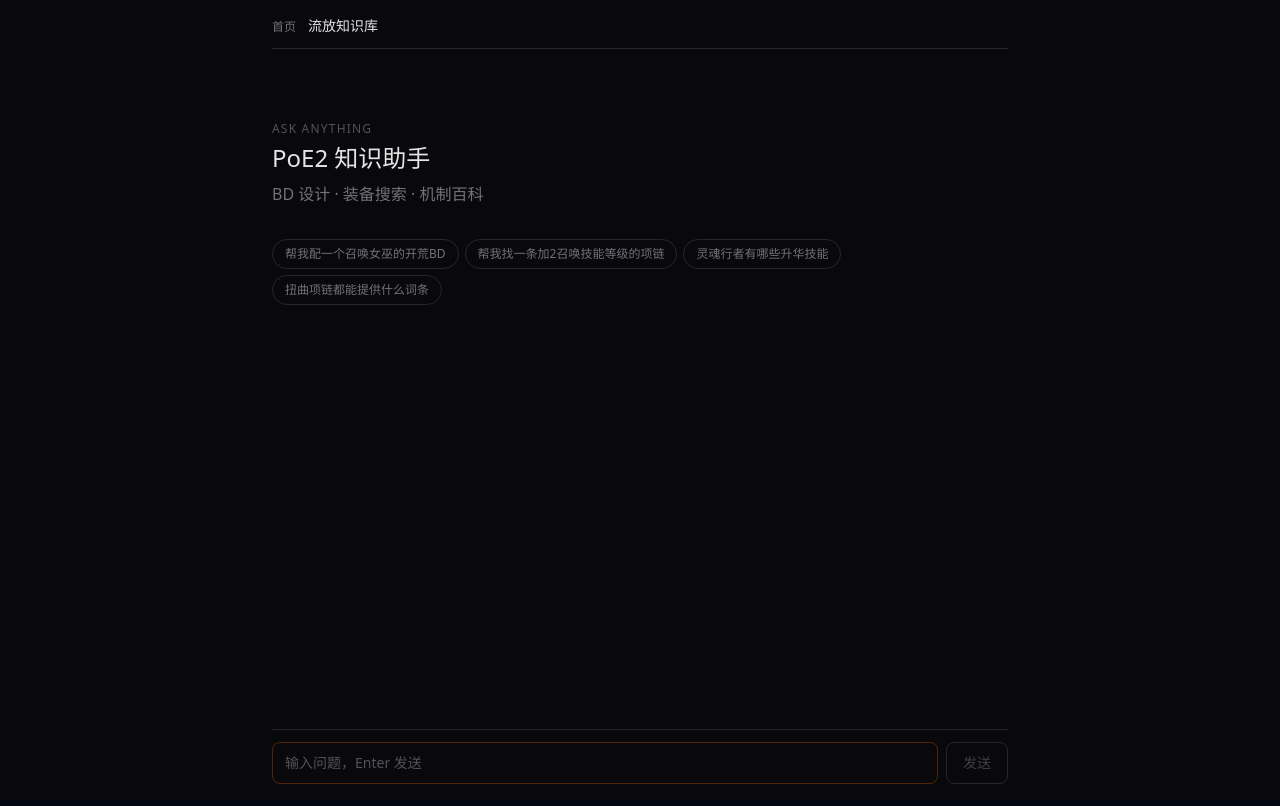
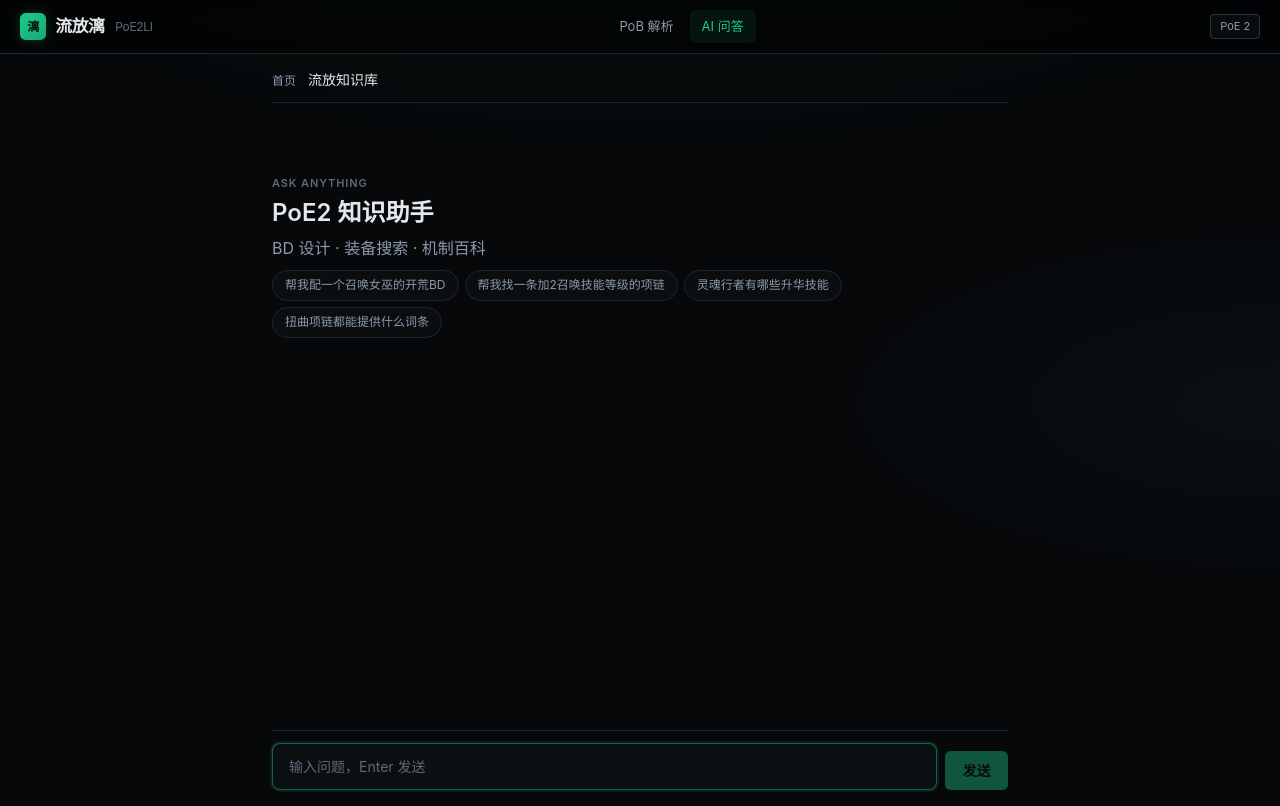
Before and after one commit to TangCuPaiGu233/PoE2LI, a Next.js app in the folder frontend/: page /chat in a window 1280 px wide. Built offline with nearby package versions, Linux system fonts and the light colour scheme.

Commit message:
style(frontend): apply poe.ninja dark theme with green accents

```diff
--- a/frontend/src/app/chat/page.tsx
+++ b/frontend/src/app/chat/page.tsx
@@ -149,17 +149,17 @@
   const onKey = (e: React.KeyboardEvent) => { if (e.key === "Enter" && !e.shiftKey) { e.preventDefault(); send(input); } };
 
   return (
-    <div className="min-h-screen bg-zinc-950 text-zinc-100 antialiased">
-      <div className="max-w-3xl mx-auto px-4 py-4 flex flex-col h-screen">
+    <div className="text-[var(--ninja-text)] antialiased">
+      <div className="max-w-3xl mx-auto px-4 py-4 flex flex-col min-h-[calc(100vh-3rem)]">
         {/* header */}
-        <header className="shrink-0 flex items-center justify-between pb-3 border-b border-zinc-800">
+        <header className="shrink-0 flex items-center justify-between pb-3 border-b border-[var(--ninja-border)]">
           <div className="flex items-baseline gap-3">
-            <a href="/" className="text-xs text-zinc-500 hover:text-zinc-300 transition-colors">首页</a>
-            <h1 className="text-sm font-medium text-zinc-200">流放知识库</h1>
+            <a href="/" className="text-xs text-[var(--ninja-text-muted)] hover:text-[var(--ninja-text)] transition-colors">首页</a>
+            <h1 className="text-sm font-medium text-[var(--ninja-text)]">流放知识库</h1>
           </div>
           <div className="flex items-center gap-2">
             {streaming && skill !== "idle" && (
-              <span className="text-xs text-amber-500/60 border border-amber-700/30 bg-amber-950/20 rounded-full px-2 py-0.5">
+              <span className="ninja-badge border-[rgba(30,203,139,0.35)] text-[var(--ninja-accent)] bg-[rgba(30,203,139,0.08)]">
                 {SKILL_LABELS[skill] || skill}
               </span>
             )}
@@ -170,15 +170,15 @@
         <main ref={mainRef} className="flex-1 overflow-y-auto py-6 space-y-8">
           {showWelcome && messages.length === 0 && (
             <div className="pt-12 pb-8">
-              <p className="text-xs text-zinc-600 mb-1 tracking-widest uppercase">Ask anything</p>
-              <p className="text-2xl text-zinc-200 font-medium mb-8 leading-snug">
+              <p className="ninja-section-title mb-1">Ask anything</p>
+              <p className="text-2xl text-[var(--ninja-text)] font-semibold mb-2 leading-snug">
                 PoE2 知识助手<br />
-                <span className="text-zinc-500 text-base font-normal">BD 设计 · 装备搜索 · 机制百科</span>
+                <span className="text-[var(--ninja-text-muted)] text-base font-normal">BD 设计 · 装备搜索 · 机制百科</span>
               </p>
               <div className="flex flex-wrap gap-1.5">
                 {CHIPS.map((c, i) => (
                   <button key={i} onClick={() => send(c)} disabled={streaming}
-                    className="text-xs px-3 py-1.5 rounded-full border border-zinc-800 text-zinc-500 hover:border-amber-700/40 hover:text-amber-400/80 hover:bg-amber-950/20 transition-all duration-300 disabled:opacity-30">
+                    className="ninja-chip disabled:opacity-30">
                     {c}
                   </button>
                 ))}
@@ -190,7 +190,7 @@
             <article key={i} className={`flex gap-3 ${m.role === "user" ? "flex-row-reverse" : ""}`}
               style={{ animation: `msgIn 0.3s ease-out ${i * 0.02}s both` }}>
               <div className={`shrink-0 w-8 h-8 rounded-md flex items-center justify-center text-xs font-medium mt-0.5 ${
-                m.role === "user" ? "bg-zinc-800 text-zinc-400 border border-zinc-700" : "bg-amber-950/30 text-amber-400/80 border border-amber-800/30"
+                m.role === "user" ? "bg-[var(--ninja-bg-elevated)] text-[var(--ninja-text-muted)] border border-[var(--ninja-border)]" : "bg-[rgba(30,203,139,0.12)] text-[var(--ninja-accent)] border border-[rgba(30,203,139,0.3)]"
               }`}>
                 {m.role === "user" ? "你" : "AI"}
               </div>
@@ -198,15 +198,15 @@
               <div className={`min-w-0 max-w-[78%] ${m.role === "user" ? "text-right" : ""}`}>
                 {m.reasoning && (
                   <details className="mb-2">
-                    <summary className="text-xs text-zinc-500 cursor-pointer hover:text-zinc-400 transition-colors tracking-wider uppercase select-none">思考过程</summary>
-                    <div className="mt-2 p-3 bg-zinc-900 border border-zinc-800 rounded-lg text-xs text-zinc-500 leading-relaxed max-h-40 overflow-y-auto whitespace-pre-wrap">{m.reasoning}</div>
+                    <summary className="text-xs text-[var(--ninja-text-dim)] cursor-pointer hover:text-[var(--ninja-text-muted)] transition-colors tracking-wider uppercase select-none">思考过程</summary>
+                    <div className="mt-2 p-3 ninja-panel text-xs text-[var(--ninja-text-muted)] leading-relaxed max-h-40 overflow-y-auto whitespace-pre-wrap">{m.reasoning}</div>
                   </details>
                 )}
 
                 <div className={`text-sm leading-relaxed rounded-xl px-3.5 py-2.5 ${
                   m.role === "user"
-                    ? "bg-amber-950/15 border border-amber-800/20 text-amber-50/80"
-                    : "bg-zinc-900/50 border border-zinc-800/40 text-zinc-300"
+                    ? "bg-[rgba(30,203,139,0.08)] border border-[rgba(30,203,139,0.2)] text-[var(--ninja-text)]"
+                    : "ninja-panel text-[var(--ninja-text-muted)]"
                 }`}>
                   <div className="msg-content">
                   {m.role === "user" ? (
@@ -217,22 +217,22 @@
                 </div>
 
                   {(m.trades?.length ? m.trades : m.trade ? [m.trade] : []).length > 0 && (
-                    <div className="mt-3 pt-3 border-t border-zinc-800">
-                      <p className="text-xs text-emerald-500/50 tracking-wider uppercase mb-2">交易结果</p>
+                    <div className="mt-3 pt-3 border-t border-[var(--ninja-border)]">
+                      <p className="ninja-section-title mb-2">交易结果</p>
                       {(m.trades?.length ? m.trades : m.trade ? [m.trade] : []).map((tr, ti) => (
                         <div key={ti} className="mb-2">
                           {tr.best_match && (
                             <a href={tr.best_match.url} target="_blank" rel="noreferrer"
-                              className="block p-2.5 bg-emerald-950/15 border border-emerald-800/25 rounded-lg mb-1 hover:bg-emerald-950/25 transition-colors">
-                              <div className="text-xs text-emerald-300/80">{tr.best_match.label}</div>
-                              <div className="text-xs text-zinc-500 mt-0.5">{tr.best_match.count} 件</div>
+                              className="block p-2.5 ninja-panel-accent mb-1 hover:bg-[var(--ninja-panel-hover)] transition-colors">
+                              <div className="text-xs text-[var(--ninja-accent)]">{tr.best_match.label}</div>
+                              <div className="text-xs text-[var(--ninja-text-dim)] mt-0.5">{tr.best_match.count} 件</div>
                             </a>
                           )}
                           {tr.alternatives.map((a, j) => (
                             <a key={j} href={a.url} target="_blank" rel="noreferrer"
-                              className="block p-2 bg-zinc-900/30 border border-zinc-800 rounded-lg mb-1 hover:bg-zinc-900/50 transition-colors">
-                              <div className="text-xs text-zinc-400">{a.label}</div>
-                              <div className="text-xs text-zinc-600 mt-0.5">{a.count} 件</div>
+                              className="block p-2 ninja-panel mb-1 hover:bg-[var(--ninja-panel-hover)] transition-colors">
+                              <div className="text-xs text-[var(--ninja-text-muted)]">{a.label}</div>
+                              <div className="text-xs text-[var(--ninja-text-dim)] mt-0.5">{a.count} 件</div>
                             </a>
                           ))}
                         </div>
@@ -241,10 +241,10 @@
                   )}
 
                   {m.sources && m.sources.length > 0 && (
-                    <details className="mt-3 pt-2 border-t border-zinc-800">
-                      <summary className="text-xs text-zinc-600 cursor-pointer hover:text-zinc-500 transition-colors">来源 ({m.sources.length})</summary>
+                    <details className="mt-3 pt-2 border-t border-[var(--ninja-border)]">
+                      <summary className="text-xs text-[var(--ninja-text-dim)] cursor-pointer hover:text-[var(--ninja-text-muted)] transition-colors">来源 ({m.sources.length})</summary>
                       <div className="mt-2 space-y-1">
-                        {m.sources.map((s, j) => <div key={j} className="text-xs text-zinc-600 bg-zinc-900/40 rounded px-2 py-1"><span className="text-zinc-500">[{s.type}]</span> {s.preview}</div>)}
+                        {m.sources.map((s, j) => <div key={j} className="text-xs text-[var(--ninja-text-dim)] bg-[var(--ninja-bg-elevated)] rounded px-2 py-1"><span className="text-[var(--ninja-text-muted)]">[{s.type}]</span> {s.preview}</div>)}
                       </div>
                     </details>
                   )}
@@ -255,22 +255,22 @@
 
           {streaming && (
             <article className="flex gap-3">
-              <div className="shrink-0 w-8 h-8 rounded-md bg-amber-950/30 border border-amber-800/30 flex items-center justify-center text-xs font-medium text-amber-400/80 mt-0.5">
+              <div className="shrink-0 w-8 h-8 rounded-md bg-[rgba(30,203,139,0.12)] border border-[rgba(30,203,139,0.3)] flex items-center justify-center text-xs font-medium text-[var(--ninja-accent)] mt-0.5">
                 AI
               </div>
-              <details open className="min-w-0 max-w-[78%] rounded-xl px-3.5 py-2.5 bg-zinc-900/40 border border-amber-800/20">
-                <summary className="text-xs text-amber-500/60 tracking-wider uppercase cursor-pointer select-none">
+              <details open className="min-w-0 max-w-[78%] rounded-xl px-3.5 py-2.5 ninja-panel border-[rgba(30,203,139,0.2)]">
+                <summary className="text-xs text-[var(--ninja-accent)] tracking-wider uppercase cursor-pointer select-none">
                   思考过程
                 </summary>
                 <div className="mt-2 space-y-1.5 max-h-48 overflow-y-auto text-xs leading-relaxed">
                   {thinking.map((t, i) => (
-                    <p key={`t-${i}`} className="text-zinc-500">{t}</p>
+                    <p key={`t-${i}`} className="text-[var(--ninja-text-muted)]">{t}</p>
                   ))}
                   {reasoning && (
-                    <p className="text-amber-500/40 whitespace-pre-wrap">{reasoning}</p>
+                    <p className="text-[var(--ninja-accent)] opacity-60 whitespace-pre-wrap">{reasoning}</p>
                   )}
                   {thinking.length === 0 && !reasoning && (
-                    <p className="text-zinc-600 animate-pulse">正在分析意图...</p>
+                    <p className="text-[var(--ninja-text-dim)] animate-pulse-glow">正在分析意图...</p>
                   )}
                 </div>
               </details>
@@ -281,14 +281,14 @@
         </main>
 
         {/* input */}
-        <footer className="shrink-0 pt-3 border-t border-zinc-800">
+        <footer className="shrink-0 pt-3 border-t border-[var(--ninja-border)]">
           <div className="flex gap-2 items-end">
             <input ref={inputRef} value={input} onChange={e => setInput(e.target.value)} onKeyDown={onKey}
               placeholder={streaming ? "回复中..." : "输入问题，Enter 发送"}
               disabled={streaming}
-              className="flex-1 bg-transparent border border-zinc-800 rounded-lg px-3 py-2.5 text-sm text-zinc-200 placeholder:text-zinc-600 focus:outline-none focus:border-amber-700/40 transition-colors disabled:opacity-40" />
+              className="ninja-input flex-1 disabled:opacity-40" />
             <button onClick={() => send(input)} disabled={streaming || !input.trim()}
-              className="shrink-0 px-4 py-2.5 rounded-lg bg-amber-950/20 border border-amber-800/25 text-amber-400/60 text-sm font-medium hover:bg-amber-950/30 hover:text-amber-300/80 disabled:bg-transparent disabled:border-zinc-800 disabled:text-zinc-700 transition-all duration-200">
+              className="ninja-btn shrink-0 px-4 py-2.5 disabled:opacity-40">
               {streaming ? "..." : "发送"}
             </button>
           </div>
@@ -303,23 +303,23 @@
         .msg-content .md-h2 { font-size: 0.95rem; font-weight: 600; color: rgba(255,255,255,0.8); margin-top: 0.8rem; margin-bottom: 0.3rem; line-height: 1.3; }
         .msg-content .md-h3 { font-size: 0.88rem; font-weight: 600; color: rgba(255,255,255,0.72); margin-top: 0.65rem; margin-bottom: 0.25rem; line-height: 1.3; }
         .msg-content .md-h4 { font-size: 0.82rem; font-weight: 600; color: rgba(255,255,255,0.65); margin-top: 0.5rem; margin-bottom: 0.2rem; line-height: 1.3; }
-        .msg-content .md-bold { color: rgba(252,211,77,0.82); font-weight: 500; }
+        .msg-content .md-bold { color: rgba(30,203,139,0.9); font-weight: 500; }
         .msg-content .md-em { font-style: italic; color: rgba(255,255,255,0.55); }
         .msg-content .md-li { display: list-item; margin-left: 1.2rem; list-style: disc; color: rgba(255,255,255,0.5); margin-bottom: 0.15rem; }
         .msg-content .md-li-ol { display: list-item; margin-left: 1.2rem; list-style: decimal; color: rgba(255,255,255,0.5); margin-bottom: 0.15rem; }
-        .msg-content .md-code { font-size: 0.82em; background: rgba(255,255,255,0.05); padding: 1px 5px; border-radius: 3px; color: rgba(252,211,77,0.6); font-family: monospace; }
-        .msg-content .md-link { color: rgba(252,211,77,0.7); text-decoration: underline; }
-        .msg-content .md-link:hover { color: rgba(252,211,77,0.9); }
-        .msg-content .md-quote { border-left: 2px solid rgba(252,211,77,0.3); padding-left: 0.75rem; margin: 0.5rem 0; color: rgba(255,255,255,0.45); font-style: italic; }
+        .msg-content .md-code { font-size: 0.82em; background: rgba(255,255,255,0.05); padding: 1px 5px; border-radius: 3px; color: rgba(30,203,139,0.6); font-family: monospace; }
+        .msg-content .md-link { color: rgba(30,203,139,0.7); text-decoration: underline; }
+        .msg-content .md-link:hover { color: rgba(30,203,139,0.9); }
+        .msg-content .md-quote { border-left: 2px solid rgba(30,203,139,0.3); padding-left: 0.75rem; margin: 0.5rem 0; color: rgba(255,255,255,0.45); font-style: italic; }
         .msg-content .md-hr { border: none; border-top: 1px solid rgba(255,255,255,0.08); margin: 0.6rem 0; }
         .msg-content .md-tag { font-size: 0.65rem; color: rgba(255,255,255,0.22); background: rgba(255,255,255,0.03); padding: 0 2px; border-radius: 2px; margin: 0 1px; }
-        .msg-content .md-tag-guess { color: rgba(252,211,77,0.32); background: rgba(252,211,77,0.04); }
+        .msg-content .md-tag-guess { color: rgba(30,203,139,0.32); background: rgba(30,203,139,0.04); }
 
         .msg-content .md-table-wrap { overflow-x: auto; margin: 0.65rem 0; border: 1px solid rgba(255,255,255,0.08); border-radius: 0.5rem; }
         .msg-content .md-table { width: 100%; border-collapse: collapse; font-size: 0.78rem; }
         .msg-content .md-thead { background: rgba(255,255,255,0.04); }
         .msg-content .md-th, .msg-content .md-td { padding: 0.45rem 0.65rem; border-bottom: 1px solid rgba(255,255,255,0.06); text-align: left; vertical-align: top; }
-        .msg-content .md-th { color: rgba(252,211,77,0.75); font-weight: 600; }
+        .msg-content .md-th { color: rgba(30,203,139,0.75); font-weight: 600; }
         .msg-content .md-td { color: rgba(255,255,255,0.55); }
         .msg-content .md-tr:last-child .md-td { border-bottom: none; }
       `}</style>
--- a/frontend/src/app/globals.css
+++ b/frontend/src/app/globals.css
@@ -1,37 +1,323 @@
 @import "tailwindcss";
 
 :root {
-  --background: #030712;
-  --foreground: #f9fafb;
+  --ninja-bg: #06080a;
+  --ninja-bg-elevated: #0c0f12;
+  --ninja-panel: #111418;
+  --ninja-panel-hover: #161b22;
+  --ninja-border: #1e2630;
+  --ninja-border-strong: #2a3441;
+  --ninja-accent: #1ecb8b;
+  --ninja-accent-dim: #17a873;
+  --ninja-accent-glow: rgba(30, 203, 139, 0.25);
+  --ninja-text: #e5e8eb;
+  --ninja-text-muted: #8b9aab;
+  --ninja-text-dim: #5c6b7a;
+  --ninja-danger: #ef4444;
+  --ninja-warning: #f59e0b;
+  --background: var(--ninja-bg);
+  --foreground: var(--ninja-text);
+}
+
+@theme inline {
+  --color-ninja-bg: var(--ninja-bg);
+  --color-ninja-panel: var(--ninja-panel);
+  --color-ninja-border: var(--ninja-border);
+  --color-ninja-accent: var(--ninja-accent);
+  --color-ninja-text: var(--ninja-text);
+  --color-ninja-muted: var(--ninja-text-muted);
 }
 
 body {
-  background: var(--background);
-  color: var(--foreground);
-  font-family: system-ui, -apple-system, sans-serif;
+  background: var(--ninja-bg);
+  color: var(--ninja-text);
+  font-family: -apple-system, BlinkMacSystemFont, "Segoe UI", Roboto, Oxygen, Ubuntu, Cantarell,
+    "Fira Sans", "Droid Sans", "Helvetica Neue", sans-serif;
   -webkit-font-smoothing: antialiased;
 }
 
-/* Custom scrollbar */
+/* Atmospheric background like poe.ninja */
+.ninja-page {
+  min-height: 100vh;
+  background-color: var(--ninja-bg);
+  background-image:
+    radial-gradient(ellipse 120% 80% at 50% -20%, rgba(30, 203, 139, 0.06), transparent 50%),
+    radial-gradient(ellipse 80% 50% at 100% 50%, rgba(30, 60, 80, 0.15), transparent 45%),
+    linear-gradient(180deg, rgba(6, 8, 10, 0.92) 0%, rgba(6, 8, 10, 0.98) 100%);
+}
+
+.ninja-nav {
+  display: flex;
+  align-items: center;
+  justify-content: space-between;
+  gap: 1rem;
+  padding: 0.65rem 1.25rem;
+  background: rgba(0, 0, 0, 0.55);
+  border-bottom: 1px solid var(--ninja-border);
+  backdrop-filter: blur(8px);
+}
+
+.ninja-nav-brand {
+  display: flex;
+  align-items: center;
+  gap: 0.55rem;
+  font-weight: 700;
+  font-size: 1.05rem;
+  color: var(--ninja-text);
+  letter-spacing: -0.02em;
+  text-decoration: none;
+}
+
+.ninja-nav-brand:hover {
+  color: #fff;
+}
+
+.ninja-nav-icon {
+  width: 1.65rem;
+  height: 1.65rem;
+  border-radius: 0.35rem;
+  background: linear-gradient(135deg, var(--ninja-accent) 0%, var(--ninja-accent-dim) 100%);
+  display: flex;
+  align-items: center;
+  justify-content: center;
+  font-size: 0.75rem;
+  font-weight: 800;
+  color: #041510;
+  box-shadow: 0 0 12px var(--ninja-accent-glow);
+}
+
+.ninja-nav-links {
+  display: flex;
+  align-items: center;
+  gap: 0.25rem;
+}
+
+.ninja-nav-link {
+  padding: 0.4rem 0.75rem;
+  font-size: 0.8125rem;
+  color: var(--ninja-text-muted);
+  text-decoration: none;
+  border-radius: 0.35rem;
+  transition: color 0.15s, background 0.15s;
+}
+
+.ninja-nav-link:hover {
+  color: var(--ninja-text);
+  background: rgba(255, 255, 255, 0.04);
+}
+
+.ninja-nav-link.active {
+  color: var(--ninja-accent);
+  background: rgba(30, 203, 139, 0.08);
+}
+
+.ninja-badge {
+  font-size: 0.6875rem;
+  padding: 0.2rem 0.55rem;
+  border-radius: 0.25rem;
+  border: 1px solid var(--ninja-border-strong);
+  color: var(--ninja-text-muted);
+  background: rgba(255, 255, 255, 0.03);
+}
+
+.ninja-panel {
+  background: var(--ninja-panel);
+  border: 1px solid var(--ninja-border);
+  border-radius: 0.5rem;
+}
+
+.ninja-panel-accent {
+  background: var(--ninja-panel);
+  border: 1px solid var(--ninja-border);
+  border-left: 3px solid var(--ninja-accent);
+  border-radius: 0.5rem;
+}
+
+.ninja-btn {
+  display: inline-flex;
+  align-items: center;
+  justify-content: center;
+  gap: 0.4rem;
+  padding: 0.55rem 1.1rem;
+  font-size: 0.875rem;
+  font-weight: 600;
+  color: #041510;
+  background: var(--ninja-accent);
+  border: none;
+  border-radius: 0.35rem;
+  cursor: pointer;
+  transition: background 0.15s, box-shadow 0.15s, opacity 0.15s;
+}
+
+.ninja-btn:hover:not(:disabled) {
+  background: #24d997;
+  box-shadow: 0 0 16px var(--ninja-accent-glow);
+}
+
+.ninja-btn:disabled {
+  opacity: 0.4;
+  cursor: not-allowed;
+}
+
+.ninja-btn-outline {
+  display: inline-flex;
+  align-items: center;
+  justify-content: center;
+  padding: 0.45rem 0.85rem;
+  font-size: 0.8125rem;
+  font-weight: 500;
+  color: var(--ninja-accent);
+  background: transparent;
+  border: 1px solid var(--ninja-accent);
+  border-radius: 0.35rem;
+  cursor: pointer;
+  transition: background 0.15s, color 0.15s;
+}
+
+.ninja-btn-outline:hover:not(:disabled) {
+  background: rgba(30, 203, 139, 0.1);
+  color: #24d997;
+}
+
+.ninja-btn-ghost {
+  padding: 0.35rem 0.65rem;
+  font-size: 0.75rem;
+  color: var(--ninja-text-muted);
+  background: rgba(255, 255, 255, 0.04);
+  border: 1px solid var(--ninja-border);
+  border-radius: 0.35rem;
+  cursor: pointer;
+  transition: background 0.15s, color 0.15s;
+}
+
+.ninja-btn-ghost:hover {
+  color: var(--ninja-text);
+  background: rgba(255, 255, 255, 0.07);
+}
+
+.ninja-input,
+.ninja-textarea {
+  width: 100%;
+  padding: 0.75rem 1rem;
+  font-size: 0.875rem;
+  color: var(--ninja-text);
+  background: var(--ninja-bg-elevated);
+  border: 1px solid var(--ninja-border);
+  border-radius: 0.5rem;
+  transition: border-color 0.15s, box-shadow 0.15s;
+}
+
+.ninja-input:focus,
+.ninja-textarea:focus {
+  outline: none;
+  border-color: rgba(30, 203, 139, 0.45);
+  box-shadow: 0 0 0 2px rgba(30, 203, 139, 0.12);
+}
+
+.ninja-input::placeholder,
+.ninja-textarea::placeholder {
+  color: var(--ninja-text-dim);
+}
+
+.ninja-stat {
+  padding: 0.55rem 0.65rem;
+  background: var(--ninja-bg-elevated);
+  border: 1px solid var(--ninja-border);
+  border-radius: 0.35rem;
+}
+
+.ninja-stat-label {
+  font-size: 0.625rem;
+  text-transform: uppercase;
+  letter-spacing: 0.06em;
+  color: var(--ninja-text-dim);
+  margin-bottom: 0.15rem;
+}
+
+.ninja-stat-value {
+  font-size: 0.875rem;
+  font-weight: 700;
+}
+
+.ninja-chip {
+  font-size: 0.75rem;
+  padding: 0.35rem 0.75rem;
+  border-radius: 9999px;
+  border: 1px solid var(--ninja-border);
+  color: var(--ninja-text-muted);
+  background: rgba(255, 255, 255, 0.02);
+  cursor: pointer;
+  transition: border-color 0.15s, color 0.15s, background 0.15s;
+}
+
+.ninja-chip:hover:not(:disabled) {
+  border-color: rgba(30, 203, 139, 0.4);
+  color: var(--ninja-accent);
+  background: rgba(30, 203, 139, 0.06);
+}
+
+.ninja-chip:disabled {
+  opacity: 0.35;
+  cursor: not-allowed;
+}
+
+.ninja-section-title {
+  font-size: 0.6875rem;
+  font-weight: 600;
+  text-transform: uppercase;
+  letter-spacing: 0.08em;
+  color: var(--ninja-text-dim);
+}
+
+.ninja-link {
+  color: var(--ninja-accent);
+  text-decoration: none;
+}
+
+.ninja-link:hover {
+  color: #24d997;
+  text-decoration: underline;
+}
+
 ::-webkit-scrollbar {
   width: 6px;
+  height: 6px;
 }
+
 ::-webkit-scrollbar-track {
   background: transparent;
 }
+
 ::-webkit-scrollbar-thumb {
-  background: #374151;
+  background: var(--ninja-border-strong);
   border-radius: 3px;
 }
+
 ::-webkit-scrollbar-thumb:hover {
-  background: #4b5563;
+  background: #3d4a58;
 }
 
-/* Loading animation */
 @keyframes pulse-glow {
-  0%, 100% { opacity: 0.4; }
-  50% { opacity: 1; }
+  0%,
+  100% {
+    opacity: 0.45;
+  }
+  50% {
+    opacity: 1;
+  }
 }
+
 .animate-pulse-glow {
   animation: pulse-glow 2s ease-in-out infinite;
 }
+
+@keyframes msgIn {
+  from {
+    opacity: 0;
+    transform: translateY(6px);
+  }
+  to {
+    opacity: 1;
+    transform: translateY(0);
+  }
+}
--- a/frontend/src/app/layout.tsx
+++ b/frontend/src/app/layout.tsx
@@ -1,8 +1,9 @@
 import type { Metadata } from "next";
+import SiteNav from "@/components/SiteNav";
 import "./globals.css";
 
 export const metadata: Metadata = {
-  title: "流放漓 PoE2LI - PoE2 智能工具站",
+  title: "放流漓 PoE2LI - PoE2 智能工具站",
   description: "粘贴 PoB 分享码，获取 AI 生成的构建攻略",
 };
 
@@ -13,7 +14,10 @@
 }>) {
   return (
     <html lang="zh-CN">
-      <body>{children}</body>
+      <body className="ninja-page">
+        <SiteNav />
+        {children}
+      </body>
     </html>
   );
 }
--- /dev/null
+++ b/frontend/src/components/SiteNav.tsx
@@ -0,0 +1,41 @@
+"use client";
+
+import Link from "next/link";
+import { usePathname } from "next/navigation";
+
+const LINKS = [
+  { href: "/", label: "PoB 解析" },
+  { href: "/chat", label: "AI 问答" },
+];
+
+export default function SiteNav() {
+  const pathname = usePathname();
+
+  return (
+    <nav className="ninja-nav">
+      <Link href="/" className="ninja-nav-brand">
+        <span className="ninja-nav-icon" aria-hidden>
+          漓
+        </span>
+        <span>流放漓</span>
+        <span className="hidden sm:inline text-xs font-normal text-[var(--ninja-text-dim)] ml-0.5">
+          PoE2LI
+        </span>
+      </Link>
+
+      <div className="ninja-nav-links">
+        {LINKS.map(({ href, label }) => (
+          <Link
+            key={href}
+            href={href}
+            className={`ninja-nav-link${pathname === href ? " active" : ""}`}
+          >
+            {label}
+          </Link>
+        ))}
+      </div>
+
+      <span className="ninja-badge hidden sm:inline">PoE 2</span>
+    </nav>
+  );
+}
--- a/frontend/src/components/chat/chat-markdown.css
+++ b/frontend/src/components/chat/chat-markdown.css
@@ -24,7 +24,7 @@
 }
 
 .chat-markdown .md-th {
-  color: rgba(252, 211, 77, 0.75);
+  color: rgba(30, 203, 139, 0.75);
   font-weight: 600;
 }
 
```
Also changed, not shown: frontend/src/app/page.tsx (+46 -53 lines).
